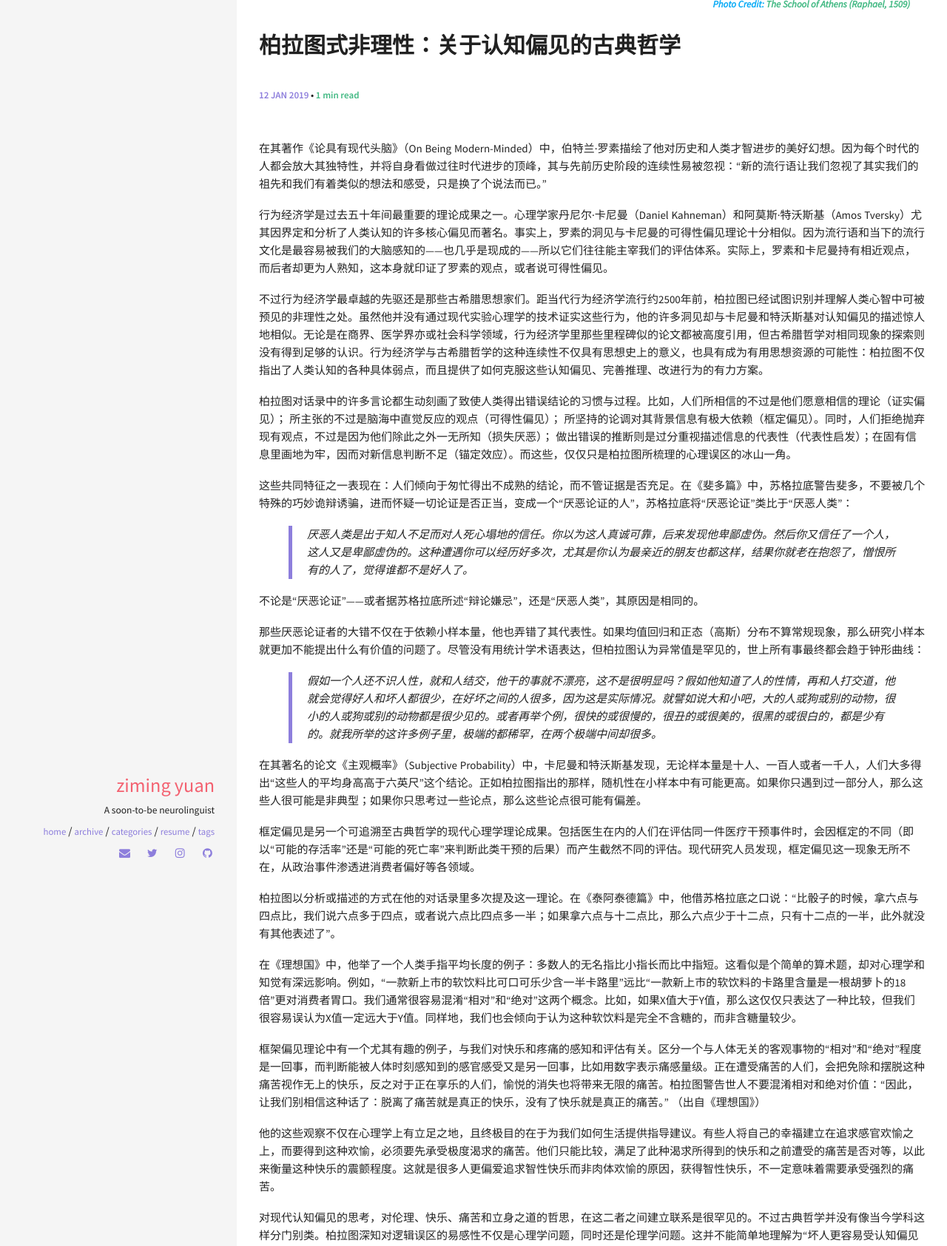
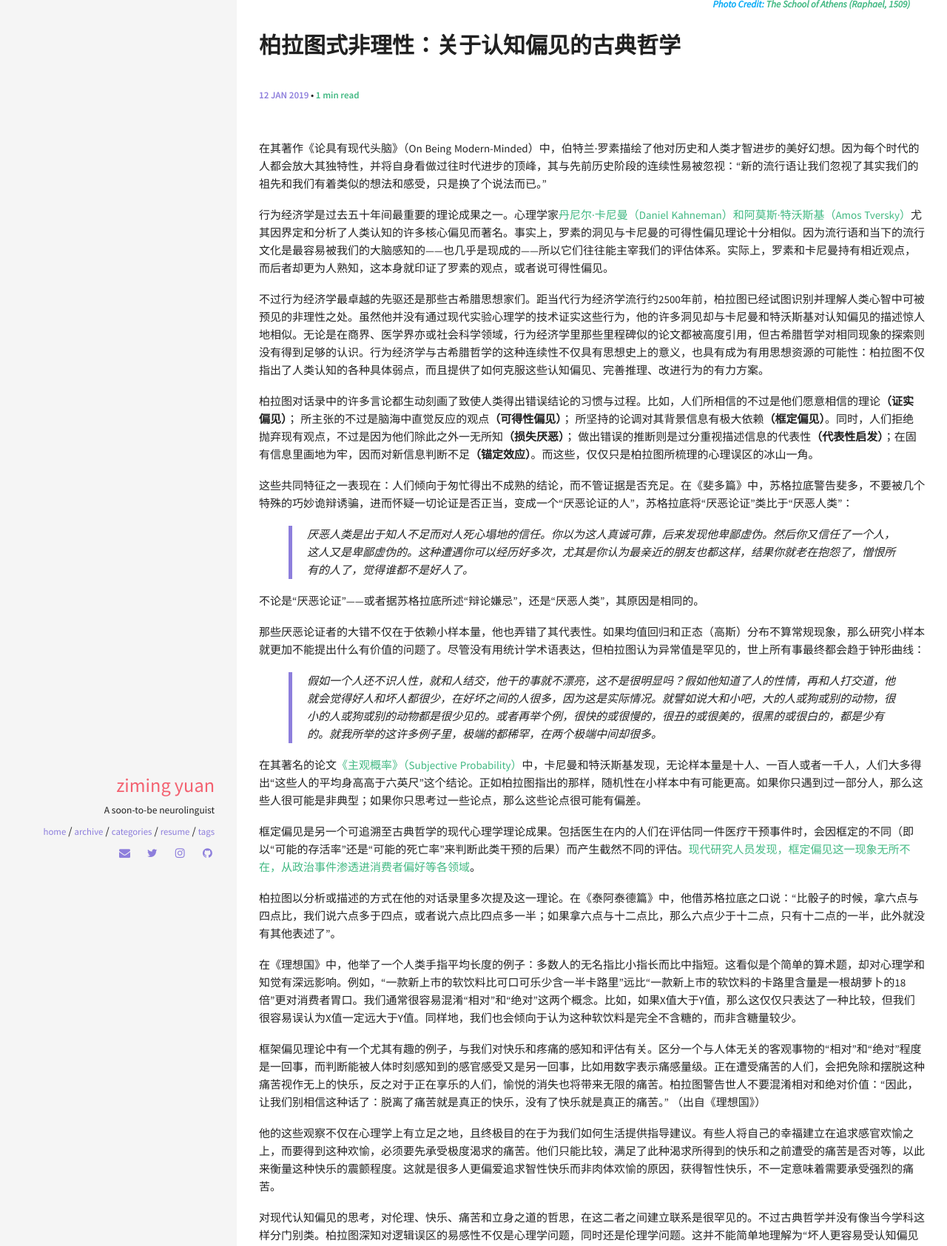
Before and after one commit to zimine/zimine.github.io, a Jekyll site: the page built from _posts/2019-01-12-Translation-Plato.md, in a window 1280 px wide, cut to the strip 614-2299 px from the top of the page. Shown: the whole strip at 74% size. Built offline with Jekyll 4.4.1, drawn with Linux system fonts in a browser that asks for light colours; part of the change alters nothing that is shown.

```diff
--- a/_posts/2019-01-12-Translation-Plato.md
+++ b/_posts/2019-01-12-Translation-Plato.md
@@ -12,11 +12,11 @@ comments: true
 ---
 在其著作《论具有现代头脑》（On Being Modern-Minded）中，伯特兰·罗素描绘了他对历史和人类才智进步的美好幻想。因为每个时代的人都会放大其独特性，并将自身看做过往时代进步的顶峰，其与先前历史阶段的连续性易被忽视：“新的流行语让我们忽视了其实我们的祖先和我们有着类似的想法和感受，只是换了个说法而已。”
 
-行为经济学是过去五十年间最重要的理论成果之一。心理学家丹尼尔·卡尼曼（Daniel Kahneman）和阿莫斯·特沃斯基（Amos Tversky）尤其因界定和分析了人类认知的许多核心偏见而著名。事实上，罗素的洞见与卡尼曼的可得性偏见理论十分相似。因为流行语和当下的流行文化是最容易被我们的大脑感知的——也几乎是现成的——所以它们往往能主宰我们的评估体系。实际上，罗素和卡尼曼持有相近观点，而后者却更为人熟知，这本身就印证了罗素的观点，或者说可得性偏见。
+行为经济学是过去五十年间最重要的理论成果之一。心理学家[丹尼尔·卡尼曼（Daniel Kahneman）和阿莫斯·特沃斯基（Amos Tversky）](https://www.neu-reality.com/2017/06/16/invisible-manipulators-of-your-mind/)尤其因界定和分析了人类认知的许多核心偏见而著名。事实上，罗素的洞见与卡尼曼的可得性偏见理论十分相似。因为流行语和当下的流行文化是最容易被我们的大脑感知的——也几乎是现成的——所以它们往往能主宰我们的评估体系。实际上，罗素和卡尼曼持有相近观点，而后者却更为人熟知，这本身就印证了罗素的观点，或者说可得性偏见。
 
 不过行为经济学最卓越的先驱还是那些古希腊思想家们。距当代行为经济学流行约2500年前，柏拉图已经试图识别并理解人类心智中可被预见的非理性之处。虽然他并没有通过现代实验心理学的技术证实这些行为，他的许多洞见却与卡尼曼和特沃斯基对认知偏见的描述惊人地相似。无论是在商界、医学界亦或社会科学领域，行为经济学里那些里程碑似的论文都被高度引用，但古希腊哲学对相同现象的探索则没有得到足够的认识。行为经济学与古希腊哲学的这种连续性不仅具有思想史上的意义，也具有成为有用思想资源的可能性：柏拉图不仅指出了人类认知的各种具体弱点，而且提供了如何克服这些认知偏见、完善推理、改进行为的有力方案。
 
-柏拉图对话录中的许多言论都生动刻画了致使人类得出错误结论的习惯与过程。比如，人们所相信的不过是他们愿意相信的理论（证实偏见）； 所主张的不过是脑海中直觉反应的观点（可得性偏见）； 所坚持的论调对其背景信息有极大依赖（框定偏见）。同时，人们拒绝抛弃现有观点，不过是因为他们除此之外一无所知（损失厌恶）； 做出错误的推断则是过分重视描述信息的代表性（代表性启发）；在固有信息里画地为牢，因而对新信息判断不足（锚定效应）。而这些，仅仅只是柏拉图所梳理的心理误区的冰山一角。
+柏拉图对话录中的许多言论都生动刻画了致使人类得出错误结论的习惯与过程。比如，人们所相信的不过是他们愿意相信的理论**（证实偏见）**； 所主张的不过是脑海中直觉反应的观点**（可得性偏见）**； 所坚持的论调对其背景信息有极大依赖**（框定偏见）**。同时，人们拒绝抛弃现有观点，不过是因为他们除此之外一无所知**（损失厌恶）**； 做出错误的推断则是过分重视描述信息的代表性**（代表性启发）**；在固有信息里画地为牢，因而对新信息判断不足**（锚定效应）**。而这些，仅仅只是柏拉图所梳理的心理误区的冰山一角。
 
 这些共同特征之一表现在：人们倾向于匆忙得出不成熟的结论，而不管证据是否充足。在《斐多篇》中，苏格拉底警告斐多，不要被几个特殊的巧妙诡辩诱骗，进而怀疑一切论证是否正当，变成一个“厌恶论证的人”，苏格拉底将“厌恶论证”类比于“厌恶人类”：
 
@@ -28,9 +28,9 @@ comments: true
 
 > 假如一个人还不识人性，就和人结交，他干的事就不漂亮，这不是很明显吗？假如他知道了人的性情，再和人打交道，他就会觉得好人和坏人都很少，在好坏之间的人很多，因为这是实际情况。就譬如说大和小吧，大的人或狗或别的动物，很小的人或狗或别的动物都是很少见的。或者再举个例，很快的或很慢的，很丑的或很美的，很黑的或很白的，都是少有的。就我所举的这许多例子里，极端的都稀罕，在两个极端中间却很多。
 
-在其著名的论文《主观概率》（Subjective Probability）中，卡尼曼和特沃斯基发现，无论样本量是十人、一百人或者一千人，人们大多得出“这些人的平均身高高于六英尺”这个结论。正如柏拉图指出的那样，随机性在小样本中有可能更高。如果你只遇到过一部分人，那么这些人很可能是非典型；如果你只思考过一些论点，那么这些论点很可能有偏差。
+在其著名的论文[《主观概率》（Subjective Probability）](http://www.sciencedirect.com/science/article/pii/0010028572900163)中，卡尼曼和特沃斯基发现，无论样本量是十人、一百人或者一千人，人们大多得出“这些人的平均身高高于六英尺”这个结论。正如柏拉图指出的那样，随机性在小样本中有可能更高。如果你只遇到过一部分人，那么这些人很可能是非典型；如果你只思考过一些论点，那么这些论点很可能有偏差。
 
-框定偏见是另一个可追溯至古典哲学的现代心理学理论成果。包括医生在内的人们在评估同一件医疗干预事件时，会因框定的不同（即以“可能的存活率”还是“可能的死亡率”来判断此类干预的后果）而产生截然不同的评估。现代研究人员发现，框定偏见这一现象无所不在，从政治事件渗透进消费者偏好等各领域。
+框定偏见是另一个可追溯至古典哲学的现代心理学理论成果。包括医生在内的人们在评估同一件医疗干预事件时，会因框定的不同（即以“可能的存活率”还是“可能的死亡率”来判断此类干预的后果）而产生截然不同的评估。[现代研究人员发现，框定偏见这一现象无所不在，从政治事件渗透进消费者偏好等各领域](https://www.scholars.northwestern.edu/en/publications/the-implications-of-framing-effects-for-citizen-competence)。
 
 柏拉图以分析或描述的方式在他的对话录里多次提及这一理论。在《泰阿泰德篇》中，他借苏格拉底之口说：“比骰子的时候，拿六点与四点比，我们说六点多于四点，或者说六点比四点多一半；如果拿六点与十二点比，那么六点少于十二点，只有十二点的一半，此外就没有其他表述了”。
 
```
